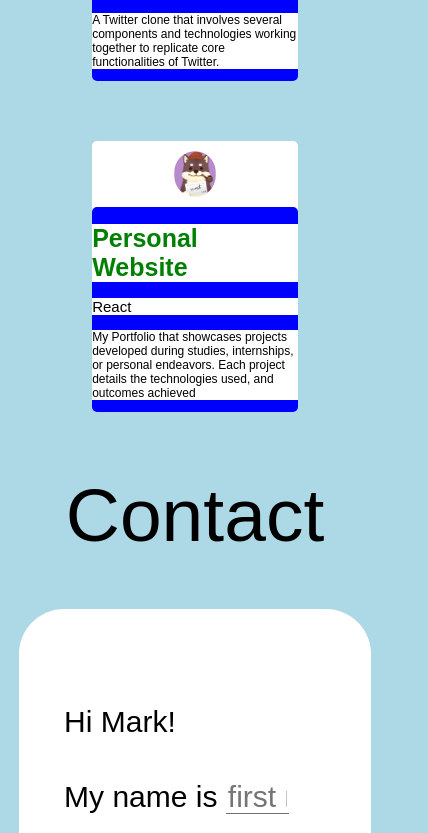
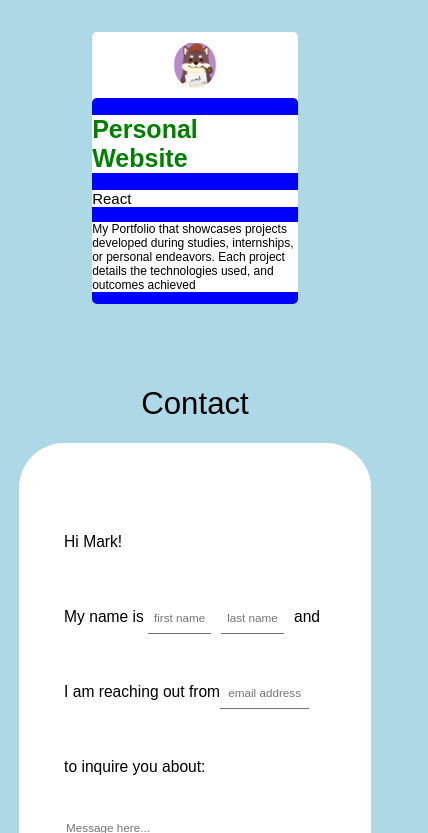
Before and after one commit to mark-nguyen1/personal-website, a React (Vite) app: page / in a window 390 px wide. Shown: the part 1167-2000 px from the top of the page, 428 px wide, since content can reach past the window. Built offline with nearby package versions, Linux system fonts and the light colour scheme.

Commit message:
contact form responsive

```diff
--- a/src/App.css
+++ b/src/App.css
@@ -14,3 +14,15 @@ body {
 html {
   scroll-behavior: smooth;
 }
+
+.screen-view {
+  padding-top: 0.5%;
+  width: 100%;
+  height: 100vh;
+}
+
+@media (max-width: 768px) {
+  .section {
+    font-size: 8vw;
+  }
+}
--- a/src/App.tsx
+++ b/src/App.tsx
@@ -16,7 +16,7 @@ function App() {
         <h1 className="section">Projects</h1>
         <InfoCards />
       </div>
-      <div id="contact">
+      <div id="contact" className="screen-view">
         <h1 className="section">Contact</h1>
         <ContactForm />
       </div>
--- a/src/components/contact/ContactForm.tsx
+++ b/src/components/contact/ContactForm.tsx
@@ -86,7 +86,7 @@ const ContactForm = () => {
             autoComplete="off"
             placeholder="email address"
             value={formData.email}
-            style={{ width: "350px" }}
+            style={{ width: " 32.5%" }}
             onChange={handleChange}
             required
           />
--- a/src/components/contact/contact-form.css
+++ b/src/components/contact/contact-form.css
@@ -5,8 +5,8 @@
   background-color: white;
   padding: 45px;
   border-radius: 45px;
-  width: 70%;
-  height: 600px;
+  max-width: 70%;
+  height: auto;
 }
 
 .form-container p {
@@ -57,3 +57,20 @@ input:hover {
 textarea:hover {
   background-color: rgb(228, 228, 228);
 }
+
+@media (max-width: 768px) {
+  .form-container textarea {
+    font-size: 3vw;
+  }
+  .form-container input {
+    font-size: 3vw;
+  }
+  .form-container p {
+    font-size: 4vw;
+  }
+
+  .form-container button {
+    width: 20%;
+    height: 10%;
+  }
+}
```
